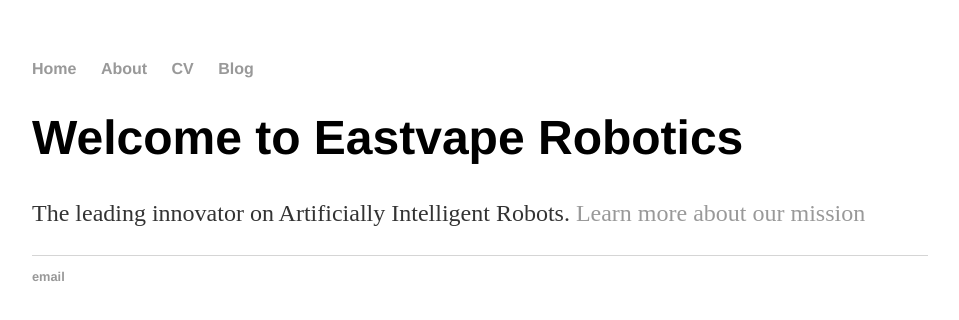
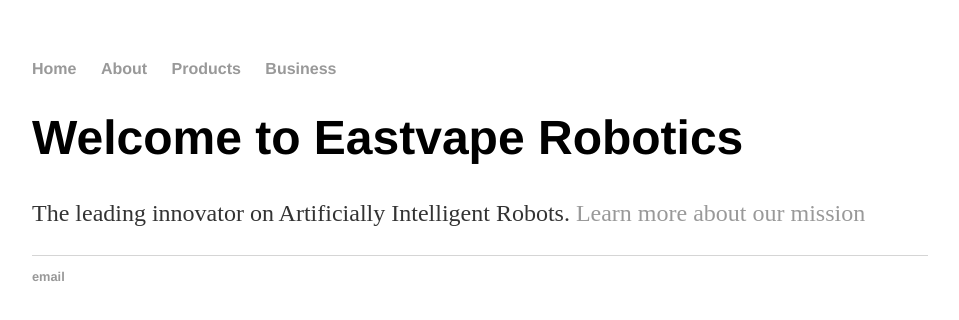
Before and after one commit to andycepi/bal.github.io, a Jekyll site: the page built from index.html, in a window 1280 px wide. Shown: the top 320 px of the page, without its empty margins (160-1119 px from the left). Built offline with Jekyll 4.4.1, drawn with Linux system fonts in a browser that asks for light colours.

Commit message:
Update default.html

```diff
--- a/_layouts/default.html
+++ b/_layouts/default.html
@@ -10,8 +10,8 @@
 	    		<ul>
 	        		<li><a href="/">Home</a></li>
 		        	<li><a href="/about">About</a></li>
-	        		<li><a href="/cv">CV</a></li>
-	        		<li><a href="/blog">Blog</a></li>
+	        		<li><a href="/products">Products</a></li>
+	        		<li><a href="/business">Business</a></li>
 	    		</ul>
 			</nav>
 			<div class="container">
@@ -21,7 +21,7 @@
 			</div><!-- /.container -->
 			<footer>
 	    		<ul>
-	        		<li><a href="mailto:robotics@gmail.com">email</a></li>
+	        		<li><a href="mailto:eastvaperobotics@gmail.com">email</a></li>
 	        		</ul>
 			</footer>
 		</body>
```
